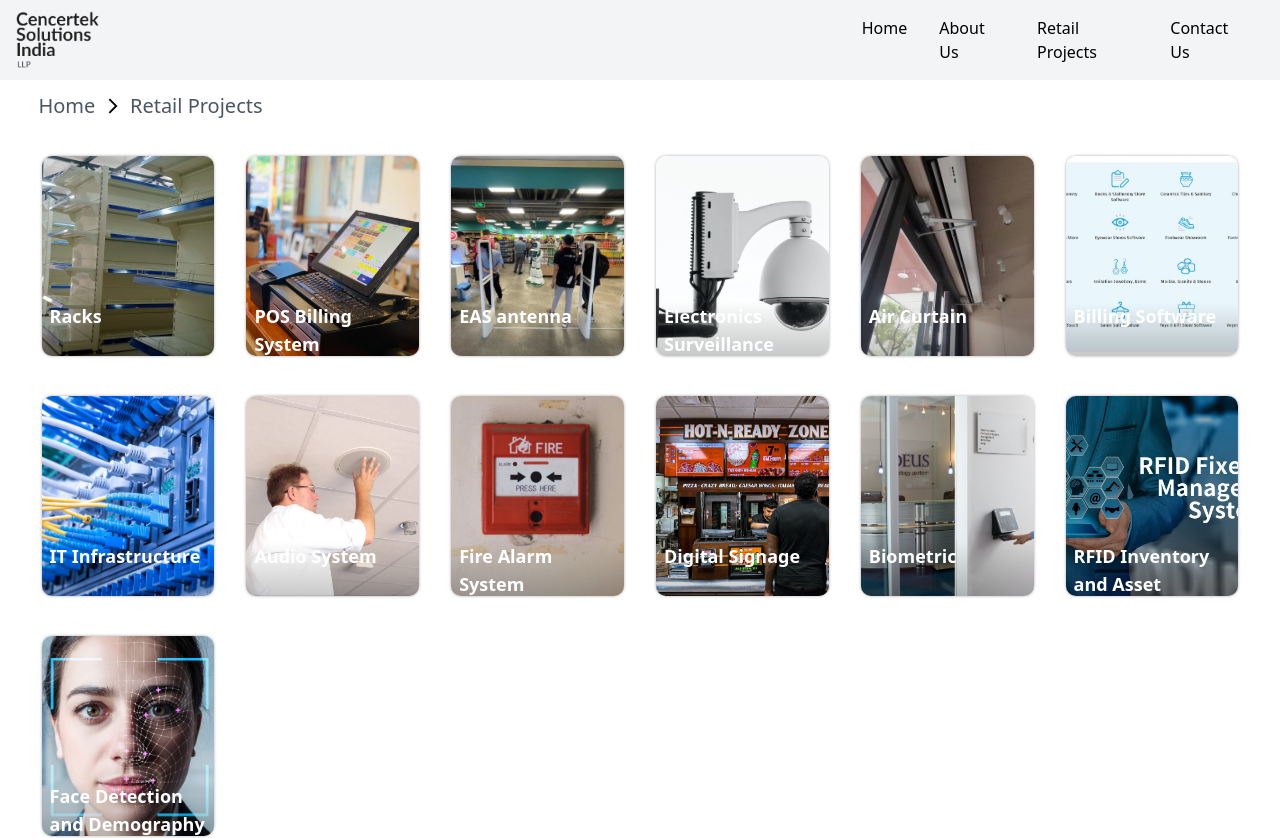
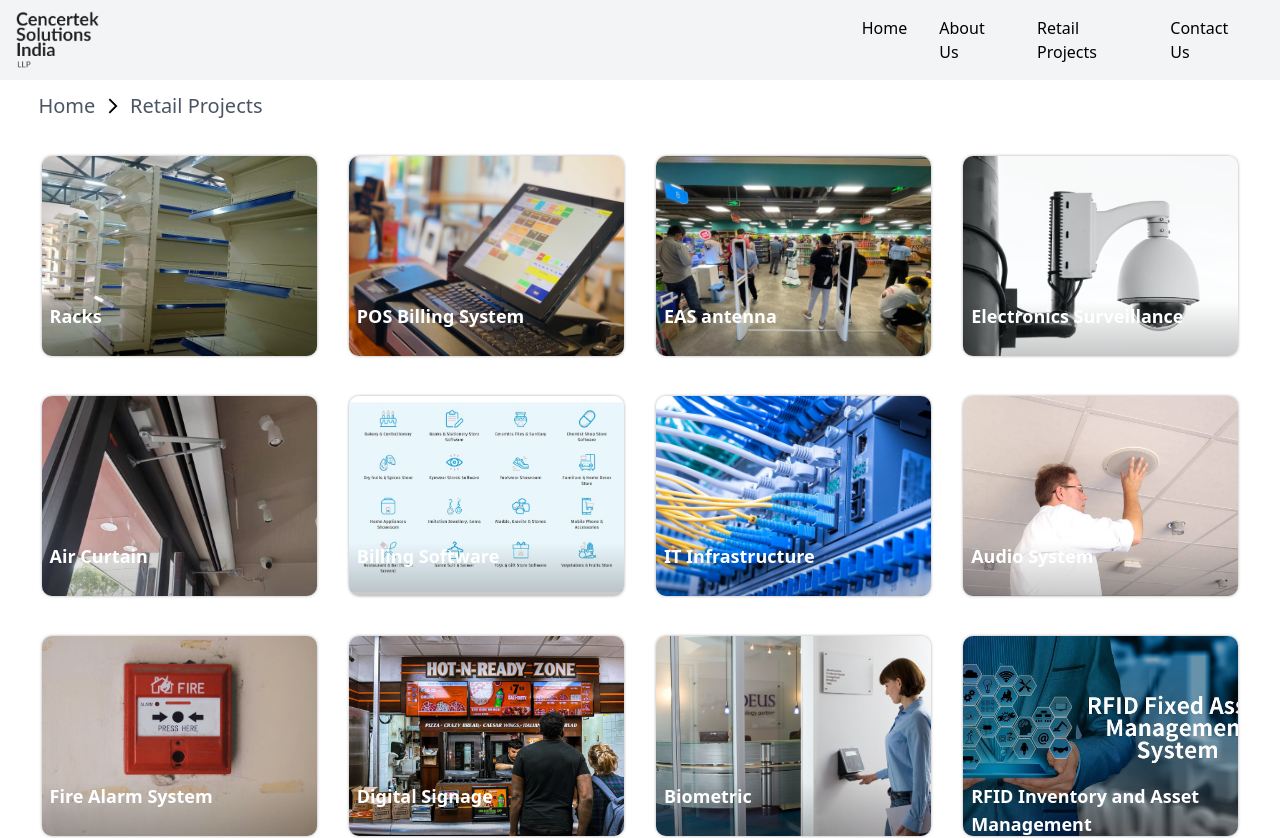
Before and after one commit to iam-vishal-ydv/Sensor-TS, a React (Vite) app: page /Sensor-TS/retail-projects in a window 1280 px wide. Shown: the top 838 px of the page. Built offline with nearby package versions, Linux system fonts and the light colour scheme.

Commit message:
changes done

```diff
--- a/src/Components/Retail Projects/RetailProjects.jsx
+++ b/src/Components/Retail Projects/RetailProjects.jsx
@@ -45,7 +45,7 @@ export default function SingleProject() {
             </Grid>
            </div> */}
             <Grid container className='img-container' mt={2}>
-                {data.map((item, index) => <Grid item md={2} sm={3} xs={6} px={2} pb={5} onClick={()=>navigate(`/Sensor-TS/retail-projects/singleproduct/${item.name}`)}>
+                {data.map((item, index) => <Grid item md={3} sm={4} xs={12} px={2} pb={5} onClick={()=>navigate(`/Sensor-TS/retail-projects/singleproduct/${item.name}`)}>
                     <div className='img-con'>
                         <div className={item.img} >
 
```
